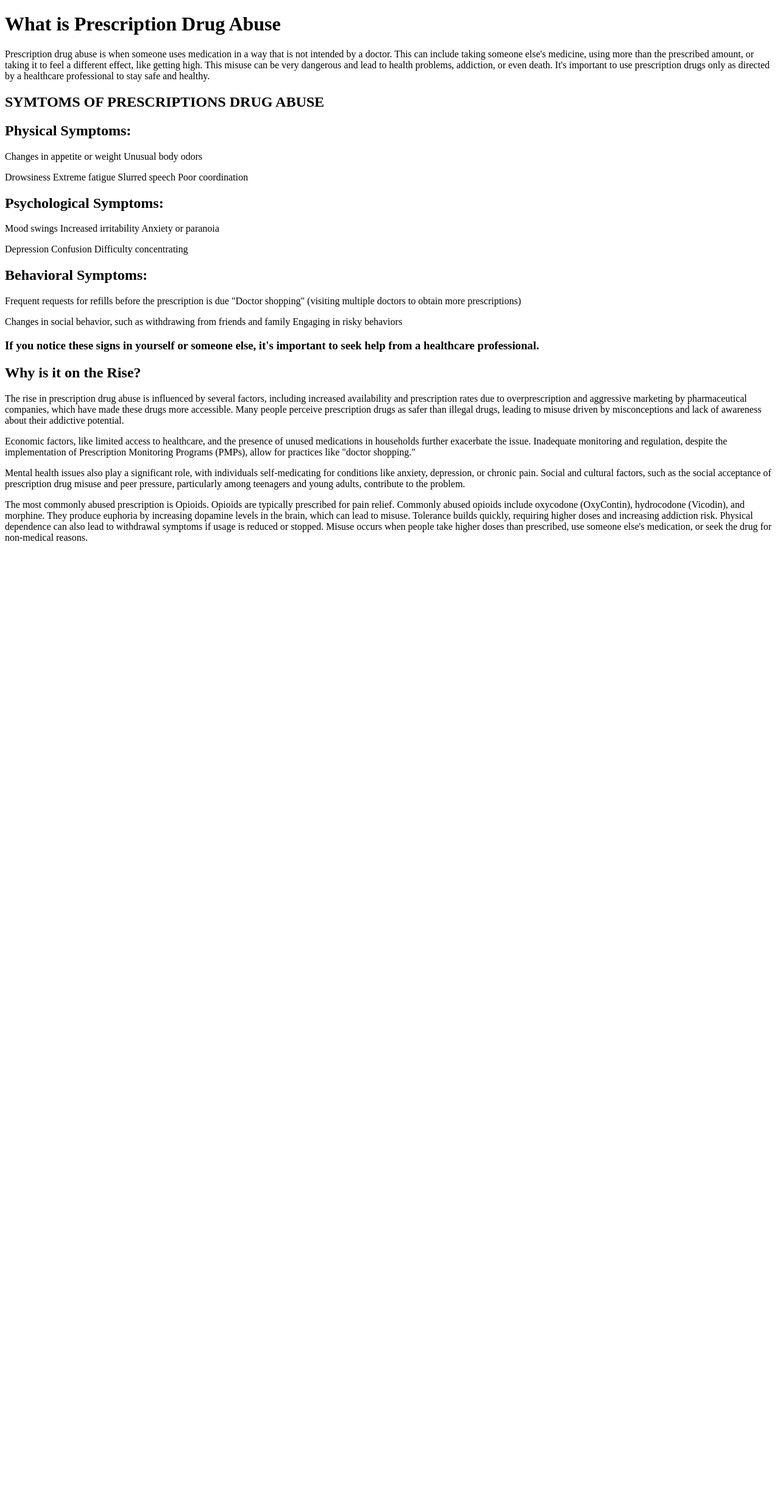
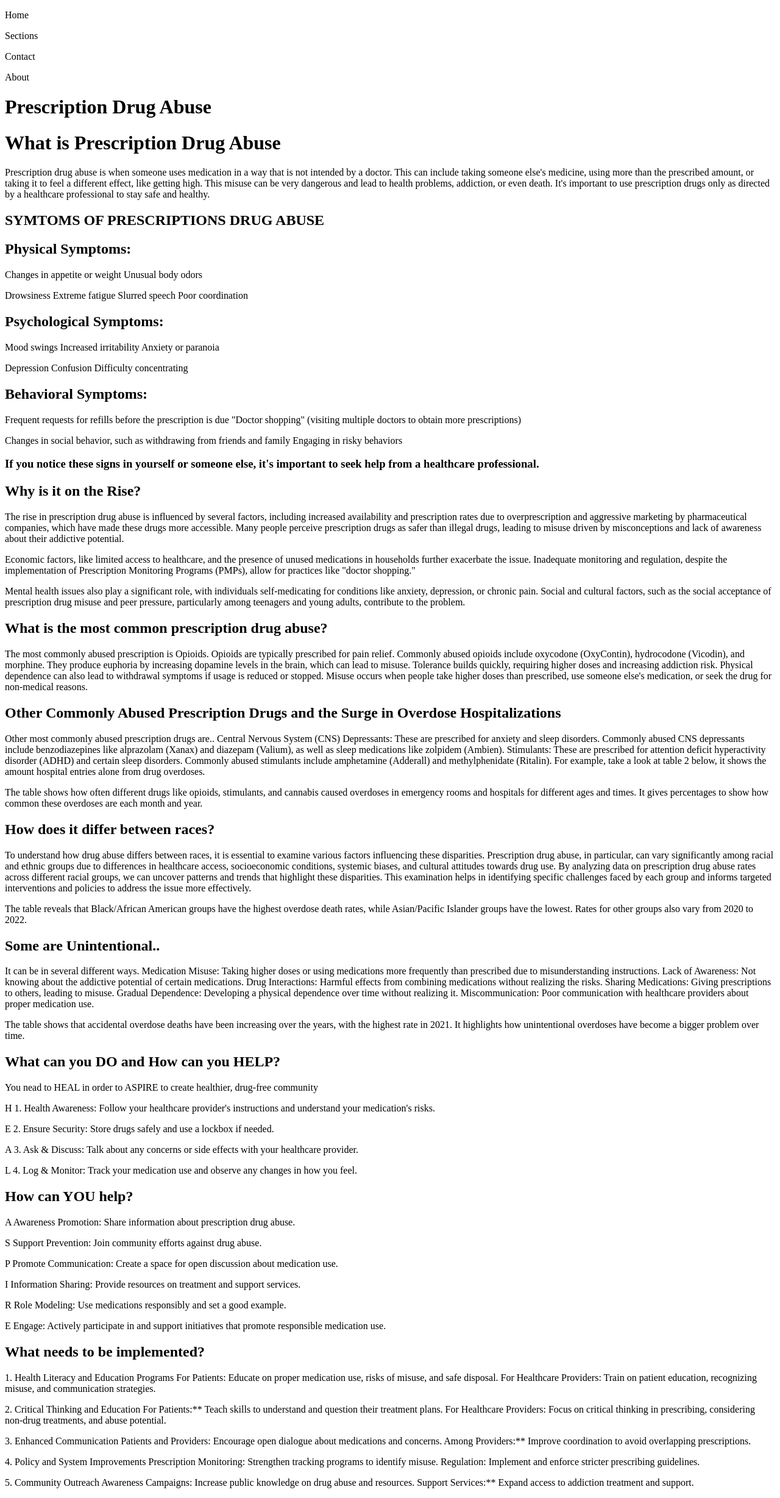
Before and after one commit to fbbah/FinalProject, a Django app: template core/templates/core/chart.html in a window 1280 px wide. Shown: the whole page at 61% size. Before the commit the page ends 887 px from the top, so only its background shows below. Run offline with Django 4.2, Linux system fonts and the light colour scheme; the template is opened without the code that fills it, so the values that code supplies are empty; some libraries are stand-ins or nearby versions.

Commit message:
Draft 1  HTML Finish

```diff
--- a/core/templates/core/chart.html
+++ b/core/templates/core/chart.html
@@ -6,6 +6,12 @@
     <title>Document</title>
 </head>
 <body>
+
+    <p>Home</p>      <p>Sections</p>     <p>Contact</p>     <p>About</p>
+
+
+    <h1> Prescription Drug Abuse</h1>
+
     <h1>What is Prescription Drug Abuse</h1>
 <section>
     <p>Prescription drug abuse is when someone uses medication in a way that is not intended by a doctor. This can include taking someone else's medicine, using more than the prescribed amount, or taking it to feel a different effect, like getting high. This misuse can be very dangerous and lead to health problems, addiction, or even death. It's important to use prescription drugs only as directed by a healthcare professional to stay safe and healthy.</p>
@@ -47,6 +53,9 @@
         <p>The rise in prescription drug abuse is influenced by several factors, including increased availability and prescription rates due to overprescription and aggressive marketing by pharmaceutical companies, which have made these drugs more accessible. Many people perceive prescription drugs as safer than illegal drugs, leading to misuse driven by misconceptions and lack of awareness about their addictive potential.</p>
         <p>Economic factors, like limited access to healthcare, and the presence of unused medications in households further exacerbate the issue. Inadequate monitoring and regulation, despite the implementation of Prescription Monitoring Programs (PMPs), allow for practices like "doctor shopping."</p>
         <p>Mental health issues also play a significant role, with individuals self-medicating for conditions like anxiety, depression, or chronic pain. Social and cultural factors, such as the social acceptance of prescription drug misuse and peer pressure, particularly among teenagers and young adults, contribute to the problem.</p>
+
+
+
         {% extends 'core/base.html' %}
 
 
@@ -55,7 +64,11 @@
 
     {% block content %}
 
+
     {{ chart|safe }}
+
+
+    <h2>What is the most common prescription drug abuse?</h2>
 
     <p>The most commonly abused prescription is Opioids.
 
@@ -65,11 +78,117 @@
 
         Physical dependence can also lead to withdrawal symptoms if usage is reduced or stopped. Misuse occurs when people take higher doses than prescribed, use someone else's medication, or seek the drug for non-medical reasons.
         <p>
+
+
+
+
+    <h2>Other Commonly Abused Prescription Drugs and the Surge in Overdose Hospitalizations</h2>
+
+    <p>Other most commonly abused prescription drugs are..
+
+        Central Nervous System (CNS) Depressants: These are prescribed for anxiety and sleep disorders. Commonly abused CNS depressants include benzodiazepines like alprazolam (Xanax) and diazepam (Valium), as well as sleep medications like zolpidem (Ambien).
+
+
+        Stimulants: These are prescribed for attention deficit hyperactivity disorder (ADHD) and certain sleep disorders. Commonly abused stimulants include amphetamine (Adderall) and methylphenidate (Ritalin).
+
+        For example, take a look at table 2 below, it shows the amount hospital entries alone from drug overdoses.</p>
     {{ chart2|safe }}
 
+    <p>The table shows how often different drugs like opioids, stimulants, and cannabis caused overdoses in emergency rooms and hospitals for different ages and times. It gives percentages to show how common these overdoses are each month and year.</p>
+
+   <h1>How does it differ between races?</h1>
+
+   <p>To understand how drug abuse differs between races, it is essential to examine various factors influencing these disparities. Prescription drug abuse, in particular, can vary significantly among racial and ethnic groups due to differences in healthcare access, socioeconomic conditions, systemic biases, and cultural attitudes towards drug use. By analyzing data on prescription drug abuse rates across different racial groups, we can uncover patterns and trends that highlight these disparities. This examination helps in identifying specific challenges faced by each group and informs targeted interventions and policies to address the issue more effectively.</p>
     {{ chart3|safe }}
 
+    <p>The table reveals that Black/African American groups have the highest overdose death rates, while Asian/Pacific Islander groups have the lowest. Rates for other groups also vary from 2020 to 2022.</p>
+
+    <h1>Some are Unintentional..</h1>
+    <p>It can be in several different ways.
+
+        Medication Misuse: Taking higher doses or using medications more frequently than prescribed due to misunderstanding instructions.
+
+        Lack of Awareness: Not knowing about the addictive potential of certain medications.
+
+        Drug Interactions: Harmful effects from combining medications without realizing the risks.
+
+        Sharing Medications: Giving prescriptions to others, leading to misuse.
+
+        Gradual Dependence: Developing a physical dependence over time without realizing it.
+
+        Miscommunication: Poor communication with healthcare providers about proper medication use.</p>
+
+
     {{ chart4|safe }}
+    <p>The table shows that accidental overdose deaths have been increasing over the years, with the highest rate in 2021. It highlights how unintentional overdoses have become a bigger problem over time.</p>
+
+    <h1>What can you DO and How can you HELP?</h1>
+
+
+    <p> You nead to HEAL in order to ASPIRE to create healthier, drug-free community</p>
+
+    <p>  H             1. Health Awareness: Follow your healthcare provider's instructions and understand your medication's risks.</p>
+
+
+    <p>  E             2. Ensure Security: Store drugs safely and use a lockbox if needed.</p>
+
+
+    <p>  A             3. Ask & Discuss: Talk about any concerns or side effects with your healthcare provider.</p>
+
+
+    <p>  L             4. Log & Monitor: Track your medication use and observe any changes in how you feel.</p>
+
+
+
+    <h1>How can YOU help?</h1>
+
+    <p>A    Awareness Promotion: Share information about prescription drug abuse.</p>
+
+
+    <p>S     Support Prevention: Join community efforts against drug abuse.</p>
+
+
+    <p>P     Promote Communication: Create a space for open discussion about medication use.</p>
+
+
+    <p>I     Information Sharing: Provide resources on treatment and support services.</p>
+
+
+    <p>R     Role Modeling: Use medications responsibly and set a good example.</p>
+
+
+    <p>E     Engage: Actively participate in and support initiatives that promote responsible medication use. </p>
+
+    <h1>What needs to be implemented?</h1>
+
+        <p>1. Health Literacy and Education Programs
+        For Patients: Educate on proper medication use, risks of misuse, and safe disposal.
+        For Healthcare Providers: Train on patient education, recognizing misuse, and communication strategies.</p>
+
+
+
+
+        <p>2. Critical Thinking and Education
+         For Patients:** Teach skills to understand and question their treatment plans.
+        For Healthcare Providers: Focus on critical thinking in prescribing, considering non-drug treatments, and abuse potential.</p>
+
+
+
+        <p>3. Enhanced Communication
+        Patients and Providers: Encourage open dialogue about medications and concerns.
+        Among Providers:** Improve coordination to avoid overlapping prescriptions.</p>
+
+
+
+        <p>4. Policy and System Improvements
+        Prescription Monitoring: Strengthen tracking programs to identify misuse.
+        Regulation: Implement and enforce stricter prescribing guidelines. </P>
+
+
+
+        5. Community Outreach
+        Awareness Campaigns: Increase public knowledge on drug abuse and resources.
+        Support Services:** Expand access to addiction treatment and support.</p>
 
     {% endblock content %}
 </body>
```
